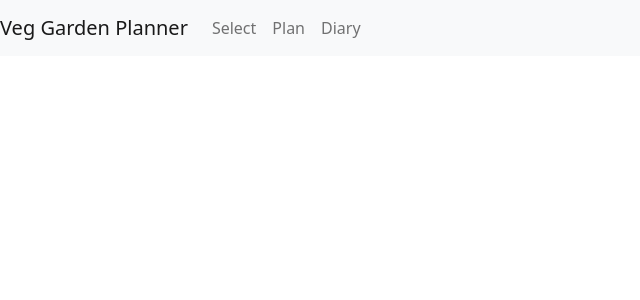
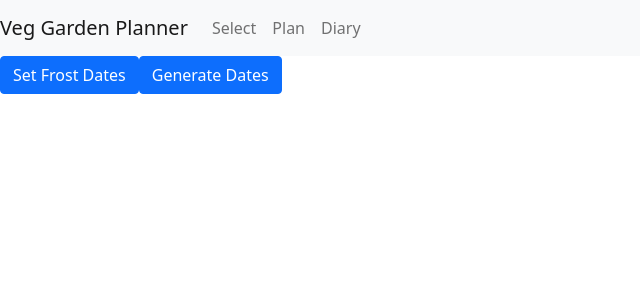
Before and after one commit to C-Jess/Veg-Garden-Planner, a React (Create React App) app in the folder client/: page /diary in a window 1280 px wide. Shown: the top 300 px of the page, without its empty margins (0-640 px from the left). Built offline with nearby package versions, Linux system fonts and the light colour scheme.

Commit message:
added diary events

```diff
--- a/client/package.json
+++ b/client/package.json
@@ -7,6 +7,7 @@
     "@testing-library/react": "^13.3.0",
     "@testing-library/user-event": "^13.5.0",
     "bootstrap": "^5.1.3",
+    "moment": "^2.29.3",
     "react": "^18.1.0",
     "react-bootstrap": "^2.4.0",
     "react-dom": "^18.1.0",
--- a/client/src/App.js
+++ b/client/src/App.js
@@ -5,7 +5,20 @@ import Diary from "./views/Diary";
 import Navigation from "./componets/Navigation";
 
 function App() {
-  const [plants, setPlants] = React.useState([]);
+  const [plants, setPlants] = React.useState(() => {
+    const saved = localStorage.getItem("plantList");
+    const initialValue = JSON.parse(saved);
+    return initialValue || [];
+  });
+  const [frostDates, setFrostDates] = React.useState({
+    firstFrost: null,
+    lastFrost: null,
+  });
+
+  React.useEffect(() => {
+    localStorage.setItem("plantList", JSON.stringify(plants));
+  }, [plants]);
+
   return (
     <div className="App">
       <Navigation />
@@ -18,7 +31,13 @@ function App() {
             />
             <Route
               path="diary"
-              element={<Diary plantList={plants} setPlantList={setPlants} />}
+              element={
+                <Diary
+                  plantList={plants}
+                  frostDates={frostDates}
+                  setFrostDates={setFrostDates}
+                />
+              }
             />
           </Route>
         </Routes>
--- a/client/src/componets/Plants.js
+++ b/client/src/componets/Plants.js
@@ -1,14 +1,21 @@
 import React from "react";
 import Button from "react-bootstrap/Button";
 
-function Plant({ plantList, setPlantList, plantID, plantName }) {
+function Plant({
+  plantList,
+  setPlantList,
+  plantID,
+  plantName,
+  plantProtection,
+}) {
   const handleDelete = () => {
     setPlantList(plantList.filter((element, index) => index !== plantID));
   };
 
   return (
     <div className="Plant">
-      {plantName}{" "}
+      {plantName}
+      {` (${plantProtection}) `}
       <Button variant="outline-secondary" size="sm" onClick={handleDelete}>
         Delete
       </Button>
--- a/client/src/views/Diary.js
+++ b/client/src/views/Diary.js
@@ -1,9 +1,53 @@
 import React from "react";
+import moment from "moment";
+import Button from "react-bootstrap/Button";
 
-function Diary({ plantList, setPlantList }){
-    return(
-        <div className="diary"></div>
-    )
+function Diary({ frostDates, setFrostDates }) {
+  const [events, setEvents] = React.useState([]);
+  const plantList = JSON.parse(localStorage.getItem("plantList"));
+
+  const handleSetFrostDates = () => {};
+  const calculateSowDates = () => {
+    if (events.length !== plantList.length) {
+      for (const index in plantList) {
+        const plant = plantList[index];
+        console.log(frostDates.lastFrost);
+        const week = moment().set("week", frostDates.lastFrost + plant.offset);
+        const name = "";
+        const event = {
+          name: name.concat(plant.name, " (", plant.protection, ")"),
+          date: moment(week).format("DD/MM"),
+        };
+        setEvents((events) => [...events, event]);
+      }
+    }
+  };
+
+  const handleFrostDates = () => {
+    // temp setting frost dates
+    const first = moment().set({ day: 1, month: 9 }); // first of october
+    const last = moment().set({ day: 1, month: 4 }); // first of may
+    setFrostDates({
+      firstFrost: moment(first).get("week"),
+      lastFrost: moment(last).get("week"),
+    });
+  };
+
+  return (
+    <div className="diary">
+      <Button onClick={handleFrostDates}>Set Frost Dates</Button>
+      <Button onClick={calculateSowDates}>Generate Dates</Button>
+      {!events
+        ? null
+        : events.map((event) => {
+            return (
+              <div>
+                {event.name}: {event.date}
+              </div>
+            );
+          })}
+    </div>
+  );
 }
 
 export default Diary;
--- a/client/src/views/Select.js
+++ b/client/src/views/Select.js
@@ -46,7 +46,12 @@ function Select({ plantList, setPlantList }) {
       }
       setPlantList((plantList) => [
         ...plantList,
-        { id: plantID, name: plantName, offset: plantOffset },
+        {
+          id: plantID,
+          name: plantName,
+          protection: plantProtection,
+          offset: plantOffset,
+        },
       ]);
     }
   };
@@ -66,6 +71,7 @@ function Select({ plantList, setPlantList }) {
             setPlantList={setPlantList}
             plantID={index}
             plantName={plant.name}
+            plantProtection={plant.protection}
           />
         );
       })}
```
Also changed, not shown: 1 other file (tests, documents, lock files or other folders).
